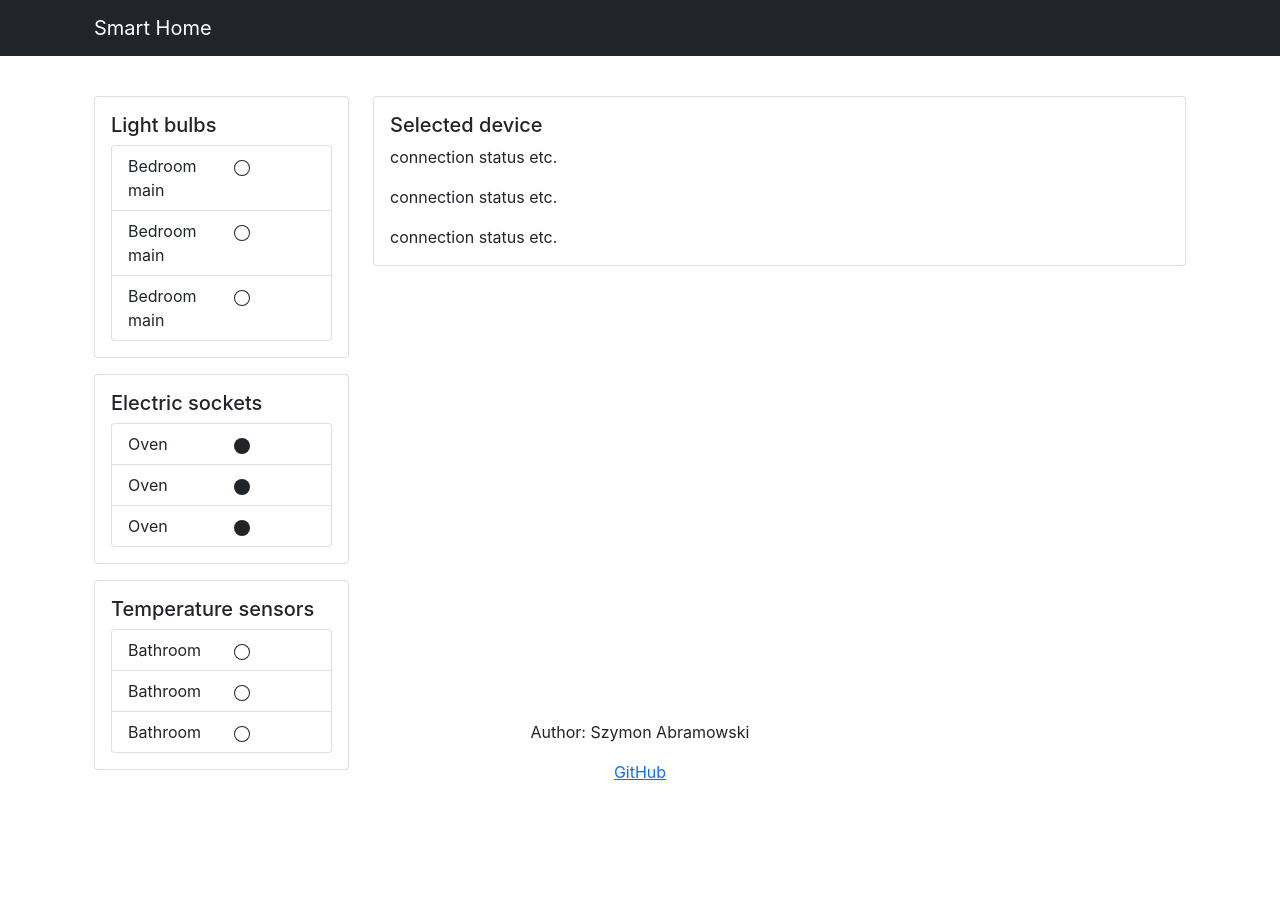
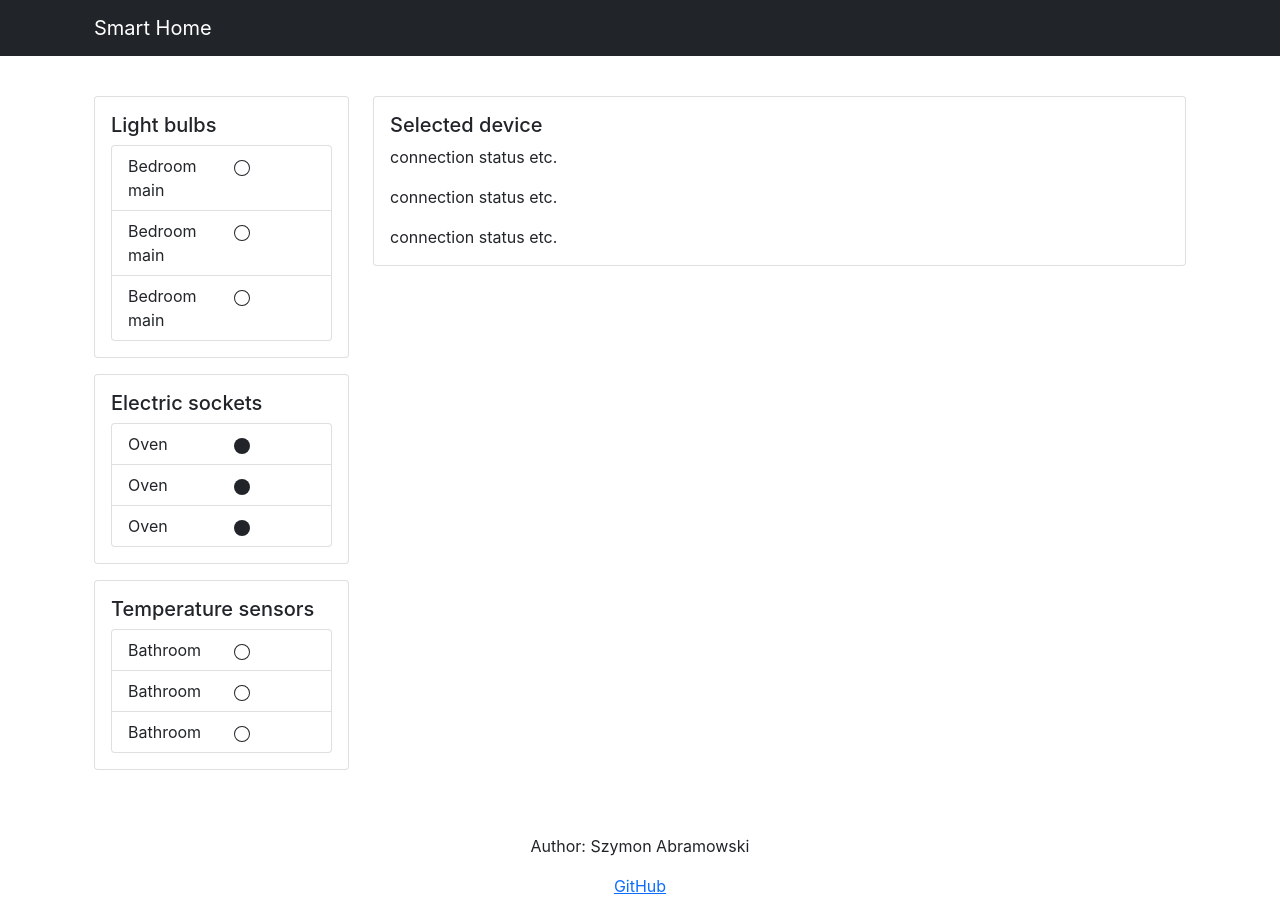
Before and after one commit to szymAbr/smart-home, a React (Create React App) app: page / in a window 1280 px wide. Before the commit the page ends 800 px from the top, so only its background shows below. Built offline with nearby package versions, Linux system fonts and the light colour scheme.

Commit message:
fix footer position

```diff
--- a/src/components/Footer.tsx
+++ b/src/components/Footer.tsx
@@ -2,7 +2,7 @@
 
 export default function Footer() {
   return (
-    <footer className="d-flex flex-column align-items-center fixed-bottom">
+    <footer className="d-flex flex-column align-items-center mt-5">
       <p>Author: Szymon Abramowski</p>
       <p>
         <a href="https://github.com/szymAbr" target="_blank" rel="noreferrer">
```
